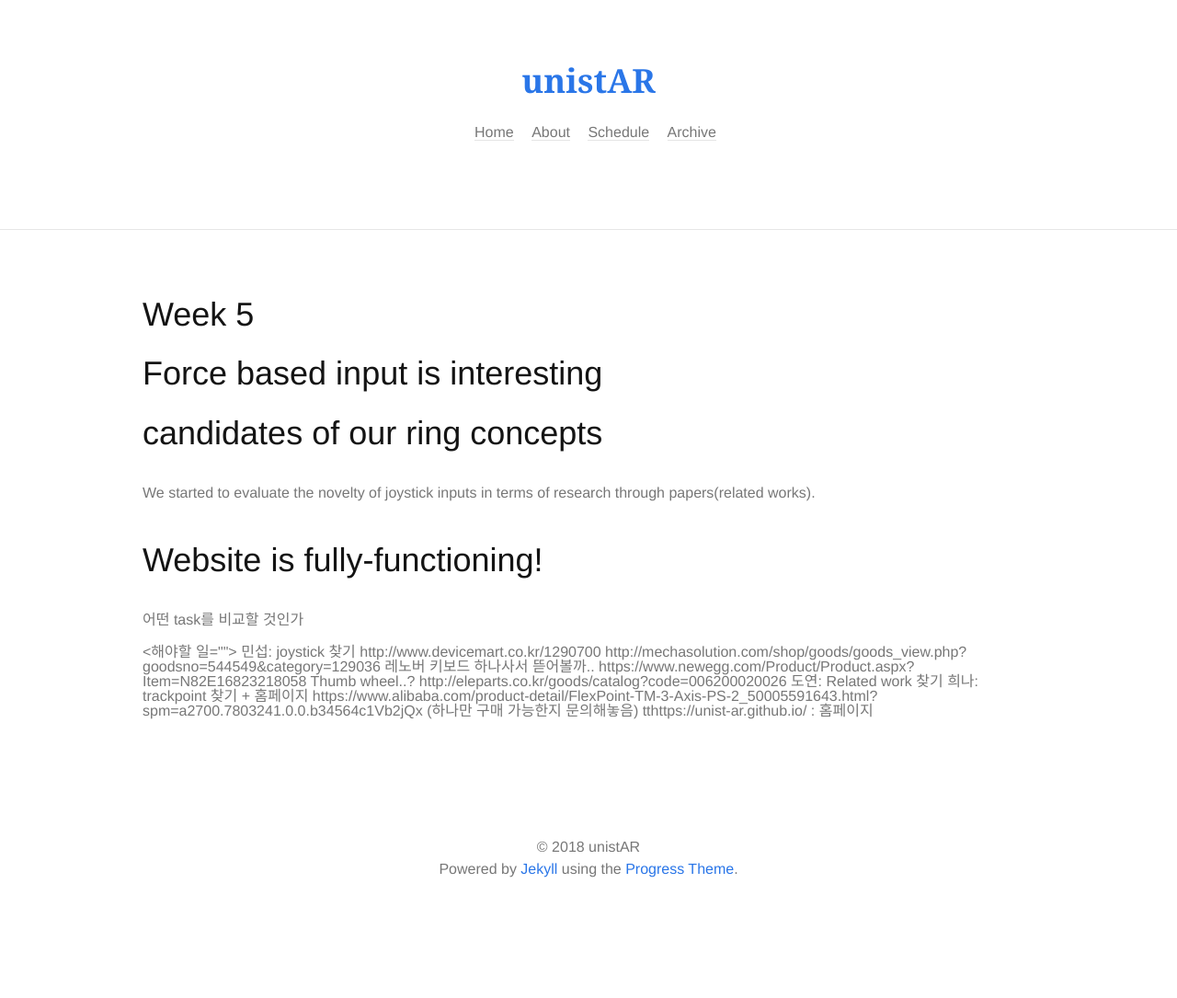
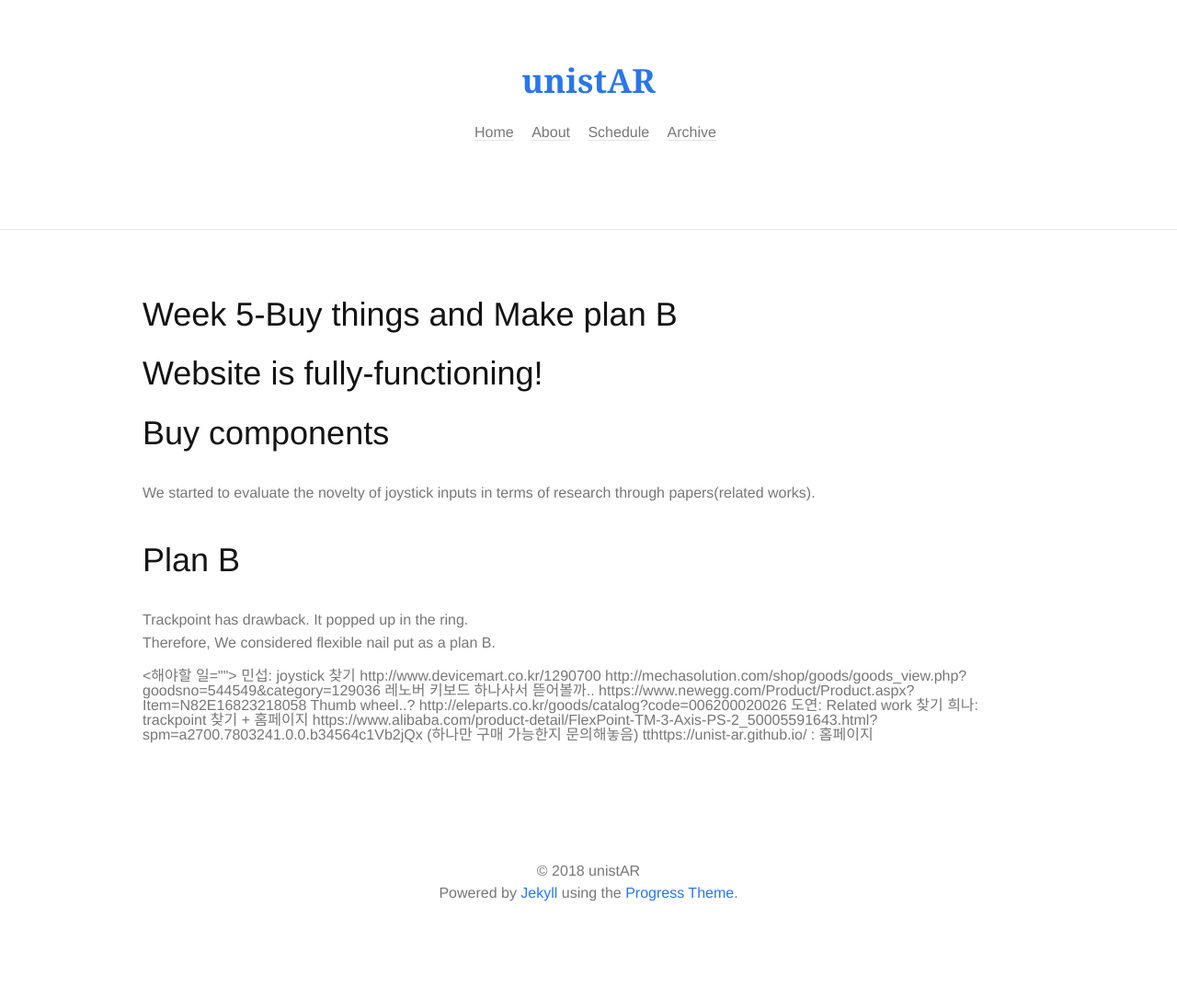
Before and after one commit to unist-AR/unist-AR.github.io, a Jekyll site: the page built from _posts/2018-04-13-Week-5.md, in a window 1280 px wide. Shown: the whole page at 92% size. Built offline with Jekyll 4.4.1, drawn with Linux system fonts in a browser that asks for light colours; some web fonts are replaced; before the commit the page ends 1059 px from its top, so only the background shows below that.

Commit message:
Update and rename 2017-04-13-Week-5.md to 2018-04-13-Week-5.md

```diff
--- a/_posts/2017-04-13-Week-5.md
+++ b/_posts/2018-04-13-Week-5.md
@@ -1,18 +1,17 @@
 ---
 layout: post
-title: Week 5
+title: Week 5-Buy things and Make plan B
 description: ""
 ---
-
-# Force based input is interesting
+# Website is fully-functioning!
 
 
-# candidates of our ring concepts
+# Buy components
 We started to evaluate the novelty of joystick inputs in terms of research through papers(related works).<br>
 
-# Website is fully-functioning!
-
-어떤 task를 비교할 것인가
+# Plan B
+Trackpoint has drawback. It popped up in the ring.<br>
+Therefore, We considered flexible nail put as a plan B.<br>
 
 <해야할 일>
 민섭: joystick 찾기
```
